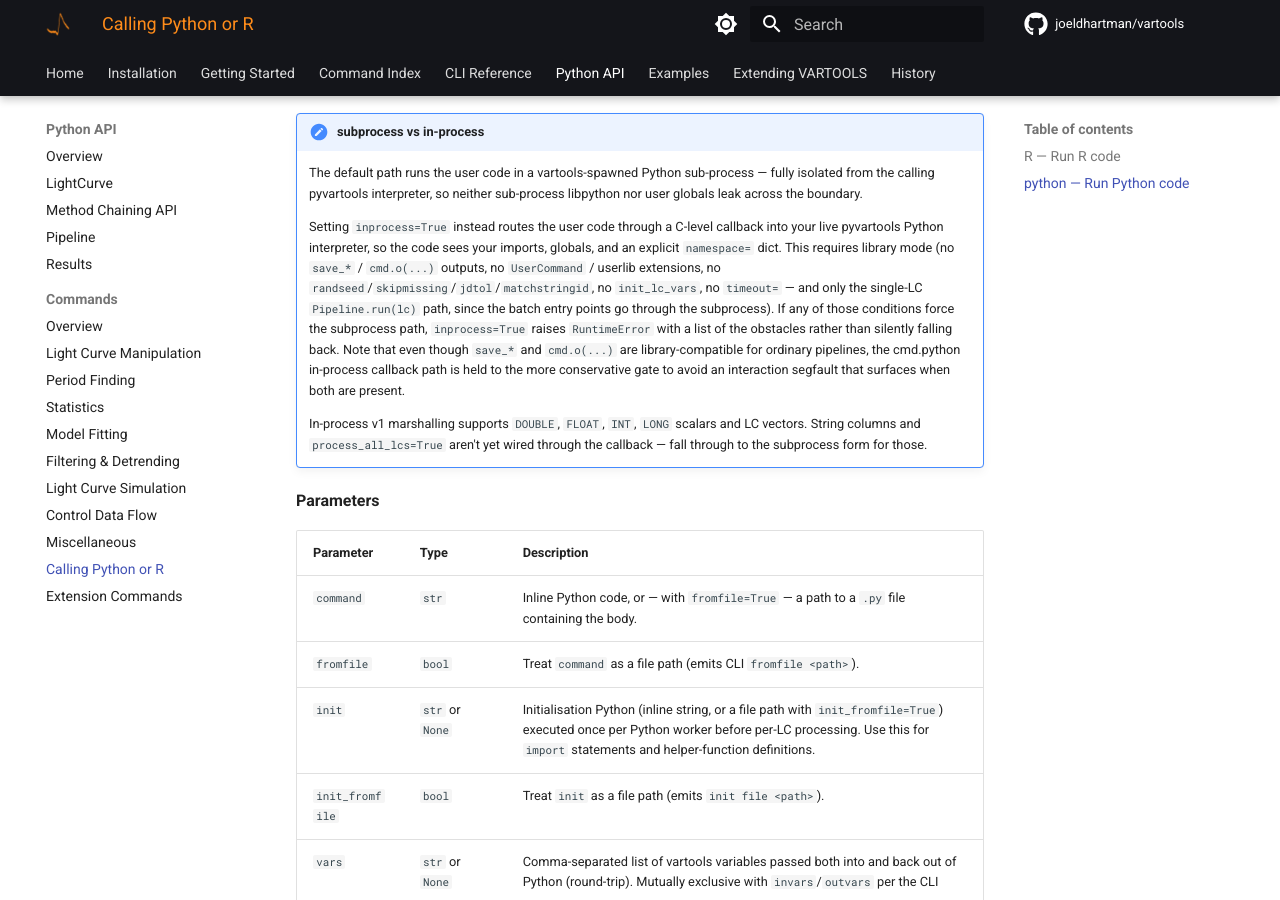
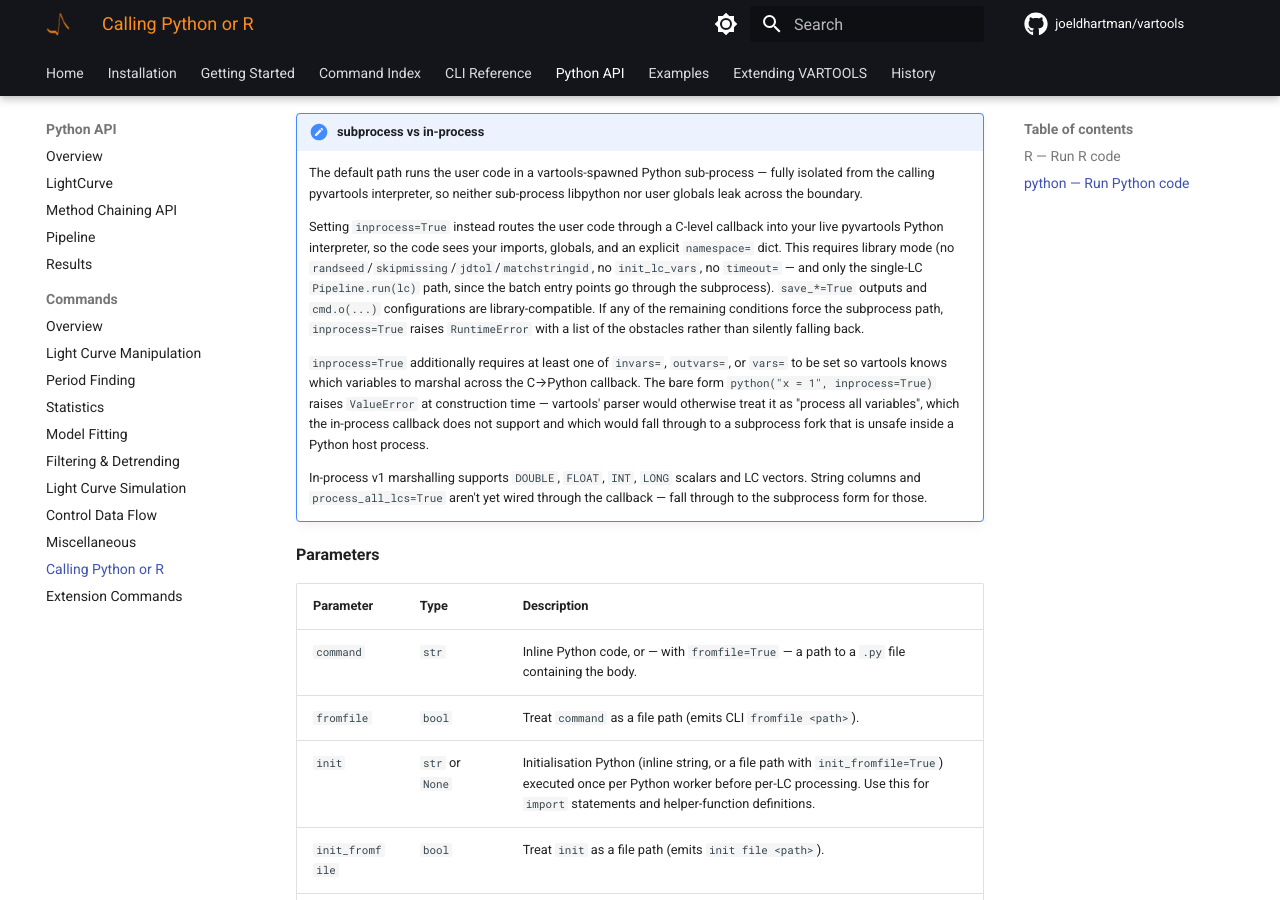
Before and after one commit to joeldhartman/vartools-site, an MkDocs documentation site: the page built from docs/python/commands/python-r.md, in a window 1280 px wide and 900 px high, scrolled down 5622 px. Built offline with MkDocs 1.6.1 and Material for MkDocs 9.7.7, drawn with Linux system fonts in a browser that asks for light colours; comment, search, counter and statistics services are not loaded; the version menu is left out.

Commit message:
Docs: cmd.python(inprocess=True) requires invars/outvars/vars
Follow-up to vartools r5519.  The cmd.python(inprocess=True) note
no longer needs the conservative-gate caveat: save_*/cmd.o/User
Command are all library-compatible now.  But the bare form
``python("x = 1", inprocess=True)`` (no invars/outvars/vars) is
explicitly rejected at construction time -- vartools' parser would
treat it as "process all variables", which the in-process callback
doesn't support and which used to fall through to an unsafe
subprocess fork.

Same applies to ``process_all_lcs=True`` and ``continueprocess``
combined with ``inprocess=True``: both raise ValueError now.

🤖 Generated with [Claude Code](https://claude.com/claude-code)

Co-Authored-By: Claude Opus 4.7 (1M context) <noreply@anthropic.com>

```diff
--- a/docs/python/commands/python-r.md
+++ b/docs/python/commands/python-r.md
@@ -141,7 +141,9 @@ CLI equivalent: [`-python`](../../cli/python-r.md#-python).
 !!! note "subprocess vs in-process"
     The default path runs the user code in a vartools-spawned Python sub-process — fully isolated from the calling pyvartools interpreter, so neither sub-process libpython nor user globals leak across the boundary.
 
-    Setting `inprocess=True` instead routes the user code through a C-level callback into your live pyvartools Python interpreter, so the code sees your imports, globals, and an explicit `namespace=` dict. This requires library mode (no `save_*` / `cmd.o(...)` outputs, no `UserCommand` / userlib extensions, no `randseed`/`skipmissing`/`jdtol`/`matchstringid`, no `init_lc_vars`, no `timeout=` — and only the single-LC `Pipeline.run(lc)` path, since the batch entry points go through the subprocess). If any of those conditions force the subprocess path, `inprocess=True` raises `RuntimeError` with a list of the obstacles rather than silently falling back. Note that even though `save_*` and `cmd.o(...)` are library-compatible for ordinary pipelines, the cmd.python in-process callback path is held to the more conservative gate to avoid an interaction segfault that surfaces when both are present.
+    Setting `inprocess=True` instead routes the user code through a C-level callback into your live pyvartools Python interpreter, so the code sees your imports, globals, and an explicit `namespace=` dict. This requires library mode (no `randseed`/`skipmissing`/`jdtol`/`matchstringid`, no `init_lc_vars`, no `timeout=` — and only the single-LC `Pipeline.run(lc)` path, since the batch entry points go through the subprocess). `save_*=True` outputs and `cmd.o(...)` configurations are library-compatible. If any of the remaining conditions force the subprocess path, `inprocess=True` raises `RuntimeError` with a list of the obstacles rather than silently falling back.
+
+    `inprocess=True` additionally requires at least one of `invars=`, `outvars=`, or `vars=` to be set so vartools knows which variables to marshal across the C→Python callback. The bare form `python("x = 1", inprocess=True)` raises `ValueError` at construction time — vartools' parser would otherwise treat it as "process all variables", which the in-process callback does not support and which would fall through to a subprocess fork that is unsafe inside a Python host process.
 
     In-process v1 marshalling supports `DOUBLE`, `FLOAT`, `INT`, `LONG` scalars and LC vectors. String columns and `process_all_lcs=True` aren't yet wired through the callback — fall through to the subprocess form for those.
 
```
